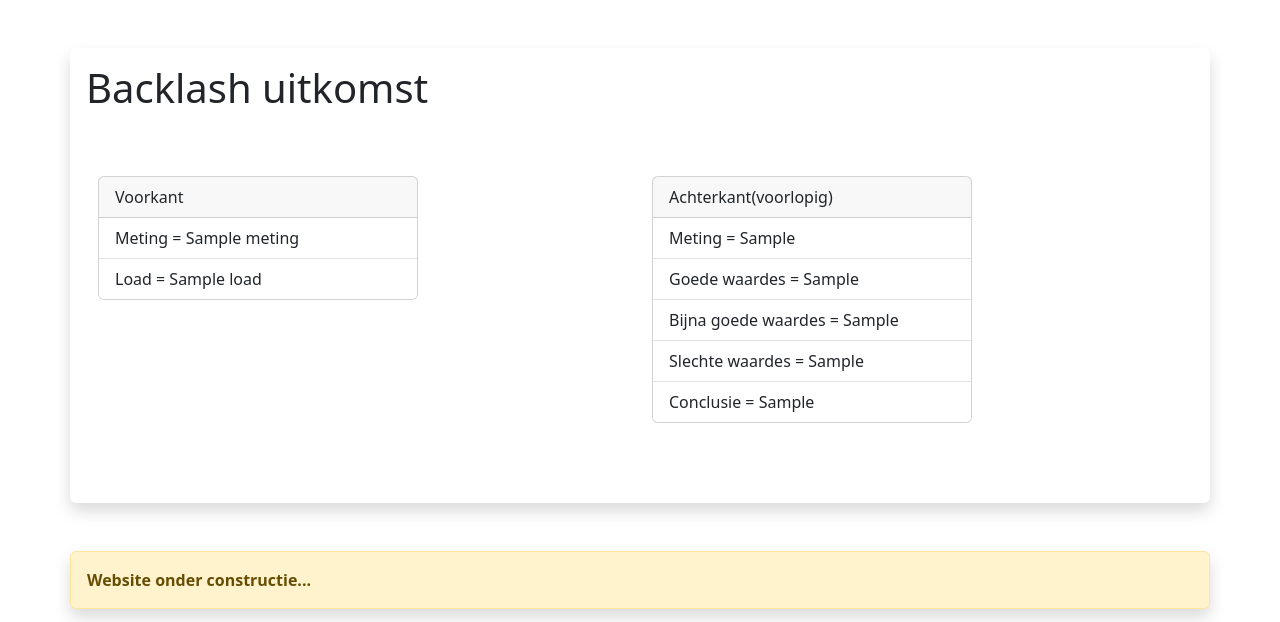
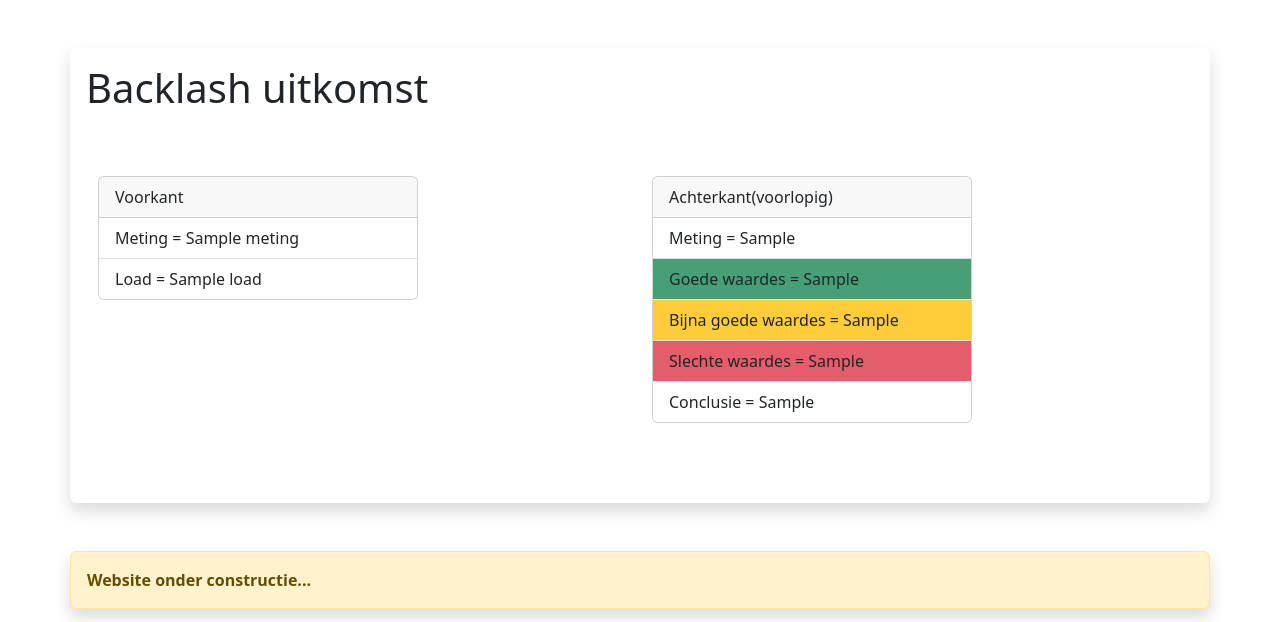
Before and after one commit to grishian/grishian, a Flask app: template app/templates/backlash/backlash_solution.html in a window 1280 px wide. Shown: the part 56-678 px from the top of the page. Run offline with Flask 3, Linux system fonts and the light colour scheme; the template is opened without the code that fills it: most values are stand-ins (such as "Sample title", 1, 10 or a date in 2020).

Commit message:
kleurtjes toegevoegt

```diff
--- a/app/templates/backlash/backlash_solution.html
+++ b/app/templates/backlash/backlash_solution.html
@@ -27,9 +27,9 @@
                 </div>
                 <ul class="list-group list-group-flush">
                     <li class="list-group-item">Meting = {{backlash_values}}</li>
-                    <li class="list-group-item">Goede waardes = {{good_values}}</li>
-                    <li class="list-group-item">Bijna goede waardes = {{medium_values}}</li>
-                    <li class="list-group-item">Slechte waardes = {{bad_values}}</li>
+                    <li class="list-group-item" style="background-color: #479f76;">Goede waardes = {{good_values}}</li>
+                    <li class="list-group-item" style="background-color: #ffcd39;">Bijna goede waardes = {{medium_values}}</li>
+                    <li class="list-group-item" style="background-color: #e35d6a;">Slechte waardes = {{bad_values}}</li>
                     <li class="list-group-item">Conclusie = {{solution_backlash}}</li>
                 </ul>
             </div>
```
